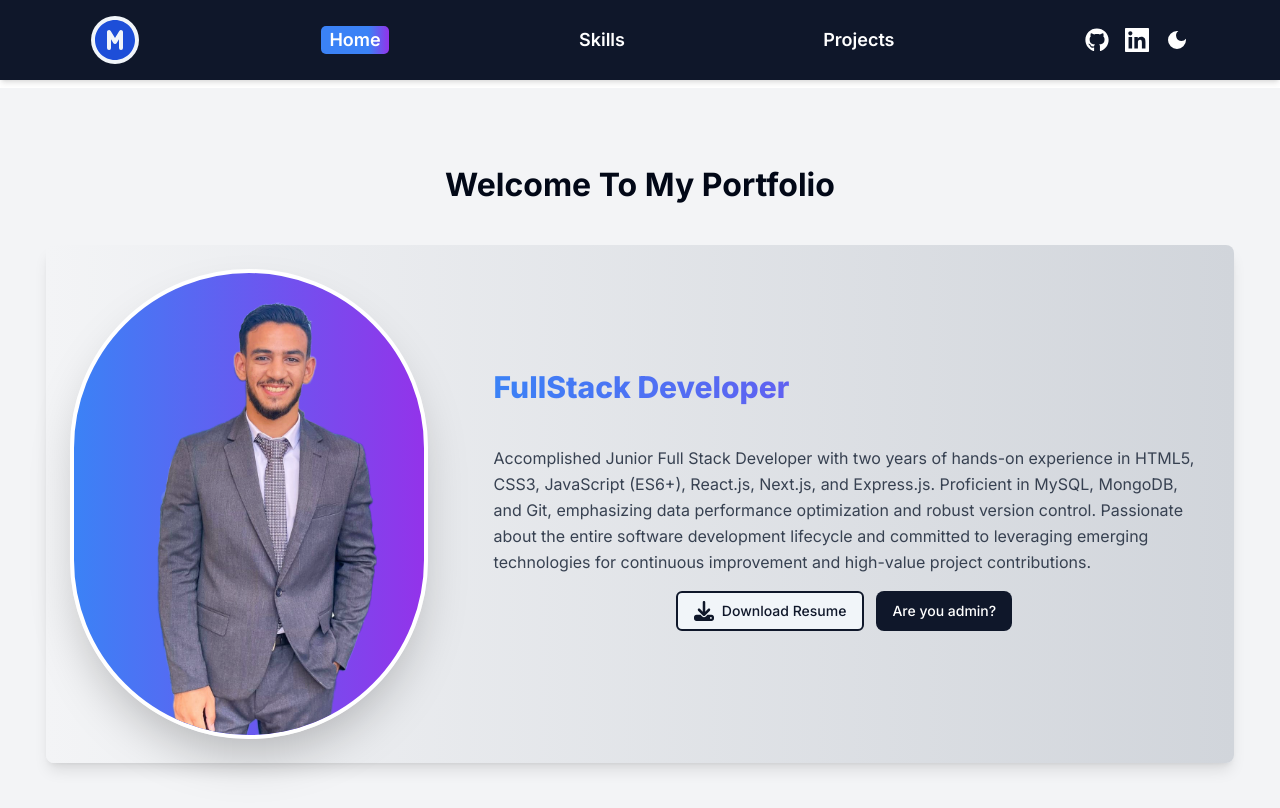
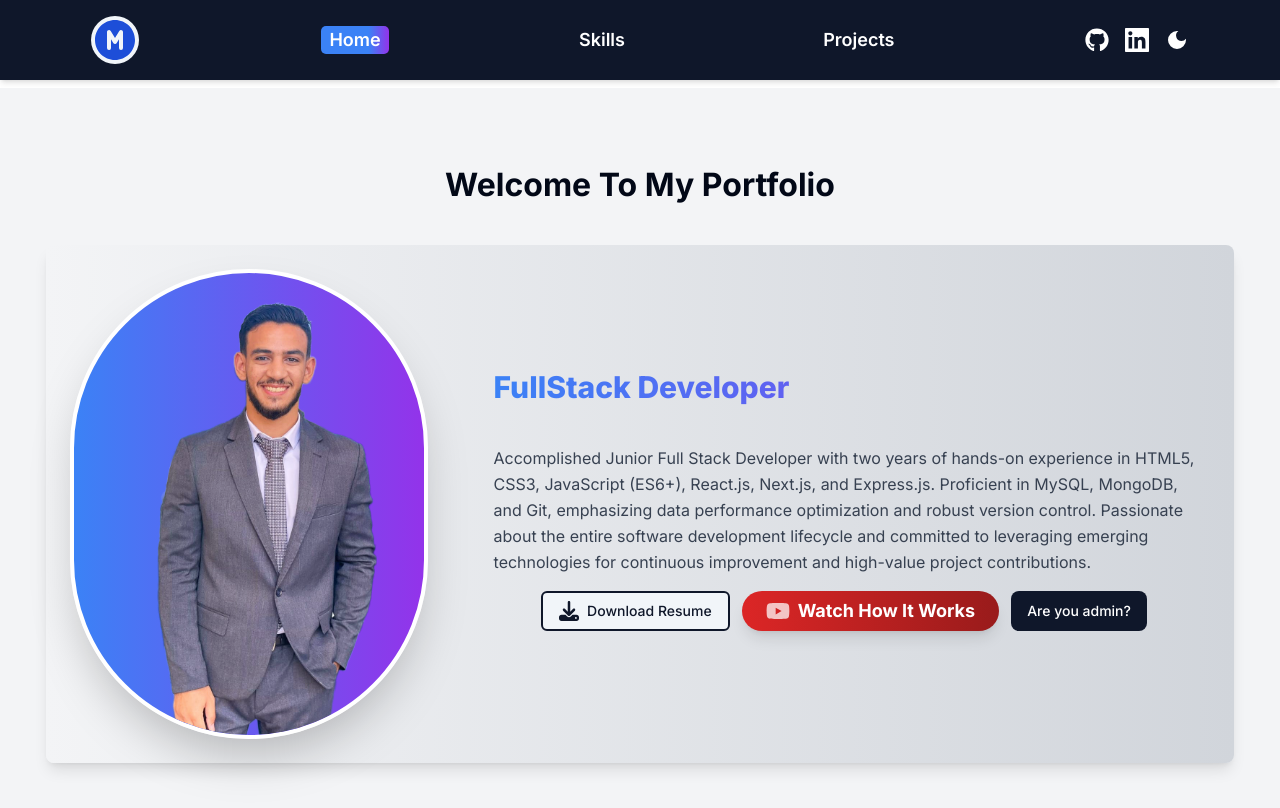
Before and after one commit to mo634/my-portofolio, a Next.js app: page / in a window 1280 px wide. Built offline with nearby package versions, Linux system fonts and the light colour scheme.

Commit message:
add youtube btn

```diff
--- a/src/app/page.tsx
+++ b/src/app/page.tsx
@@ -2,7 +2,7 @@
 import React, { useState } from 'react'
 import AdminAuth from './components/AdminAuth'
 import { Button } from './components/ui/button'
-import { FaDownload } from "react-icons/fa6";
+import { FaDownload, FaYoutube } from "react-icons/fa6";
 import PersonalImage from "@/../public/images/MyPersonalImage.png"
 import Image from 'next/image'
 import Link from 'next/link'
@@ -47,7 +47,7 @@ const Home = () => {
               </p>
 
             </div>
-            <div className="flex gap-3 items-center justify-center">
+            <div className="flex gap-3 items-center justify-center flex-wrap">
               <Link href={"/files/MYCV.pdf"}
                 target='_blank'
                 rel="noopener noreferrer"
@@ -60,6 +60,15 @@ const Home = () => {
                   Download Resume
                 </Button>
                 <FaDownload className='text-blue-700 max-sm:block hidden mr-2 text-xl hover:text-blue-700 transition duration-500' />
+              </Link>
+
+              <Link href="https://youtu.be/cvFpqPOs5uA" target="_blank" rel="noopener noreferrer">
+                <Button
+                  className='bg-gradient-to-r from-red-600 to-red-800 text-white hover:from-red-700 hover:to-red-900 transition duration-300 transform hover:scale-105 shadow-lg hover:shadow-xl px-6 py-3 rounded-full font-bold text-lg'
+                >
+                  <FaYoutube className='mr-2 text-2xl animate-pulse' />
+                  Watch How It Works
+                </Button>
               </Link>
 
               <div className="">
@@ -83,6 +92,7 @@ const Home = () => {
                 }
               </div>
             </div>
+
           </div>
 
           {/* end right side */}
```
